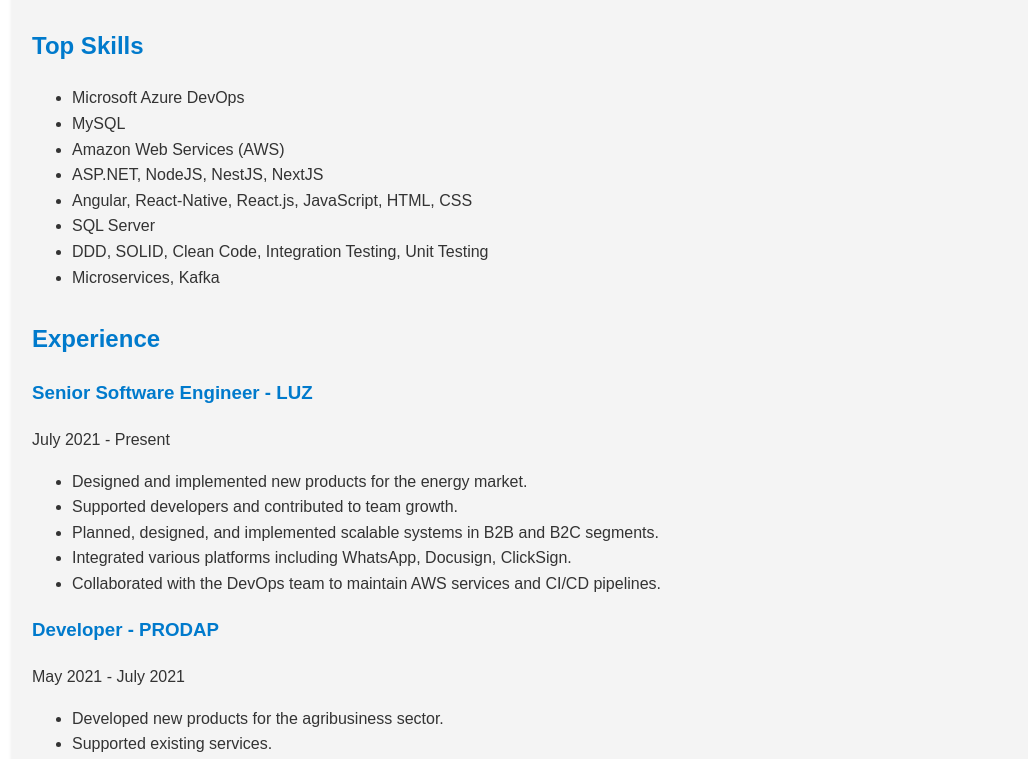
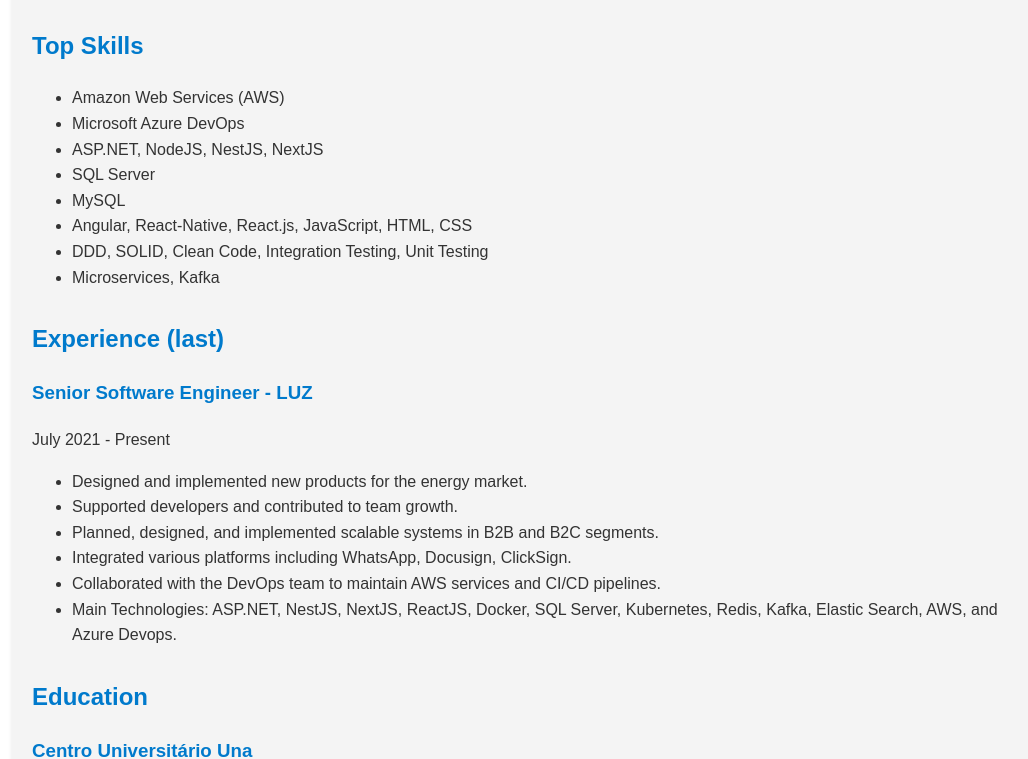
Before and after one commit to rafaelbf15/portfolio, a plain HTML site: page index.html in a window 1280 px wide. Shown: the part 364-1123 px from the top of the page, without its empty margins (108-1136 px from the left). Drawn offline with Linux system fonts and the light colour scheme.

Commit message:
Update index.html

```diff
--- a/index.html
+++ b/index.html
@@ -60,18 +60,18 @@
         <section class="skills">
             <h2>Top Skills</h2>
             <ul>
+                <li>Amazon Web Services (AWS)</li>
                 <li>Microsoft Azure DevOps</li>
+                <li>ASP.NET, NodeJS, NestJS, NextJS</li>
+                <li>SQL Server</li>
                 <li>MySQL</li>
-                <li>Amazon Web Services (AWS)</li>
-                <li>ASP.NET, NodeJS, NestJS, NextJS</li>
                 <li>Angular, React-Native, React.js, JavaScript, HTML, CSS</li>
-                <li>SQL Server</li>
                 <li>DDD, SOLID, Clean Code, Integration Testing, Unit Testing</li>
                 <li>Microservices, Kafka</li>
             </ul>
         </section>
         <section class="experience">
-            <h2>Experience</h2>
+            <h2>Experience (last)</h2>
             <h3>Senior Software Engineer - LUZ</h3>
             <p>July 2021 - Present</p>
             <ul>
@@ -80,12 +80,7 @@
                 <li>Planned, designed, and implemented scalable systems in B2B and B2C segments.</li>
                 <li>Integrated various platforms including WhatsApp, Docusign, ClickSign.</li>
                 <li>Collaborated with the DevOps team to maintain AWS services and CI/CD pipelines.</li>
-            </ul>
-            <h3>Developer - PRODAP</h3>
-            <p>May 2021 - July 2021</p>
-            <ul>
-                <li>Developed new products for the agribusiness sector.</li>
-                <li>Supported existing services.</li>
+                <li>Main Technologies: ASP.NET, NestJS, NextJS, ReactJS, Docker, SQL Server, Kubernetes, Redis, Kafka, Elastic Search, AWS, and Azure Devops.</li>
             </ul>
         </section>
         <section class="education">
```
